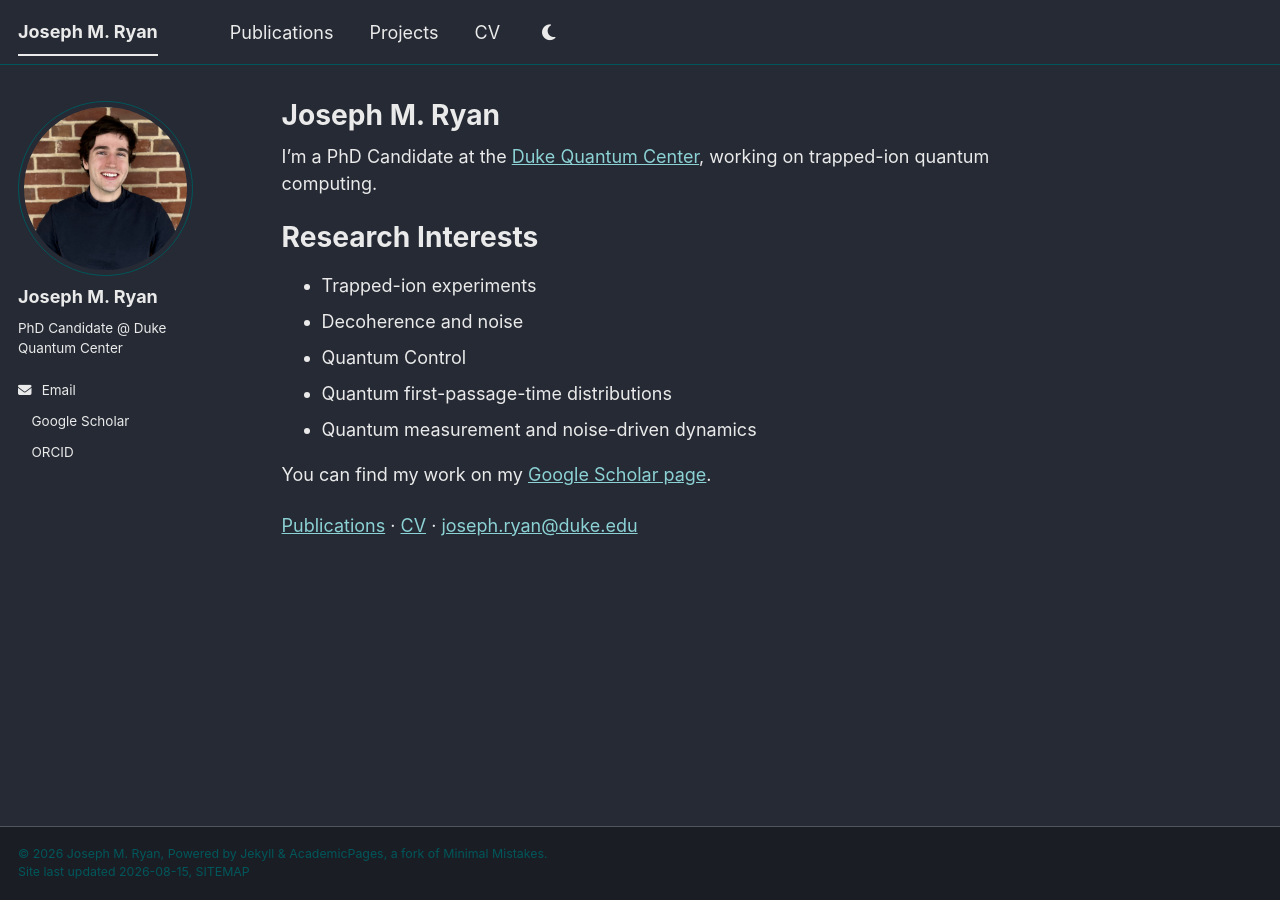
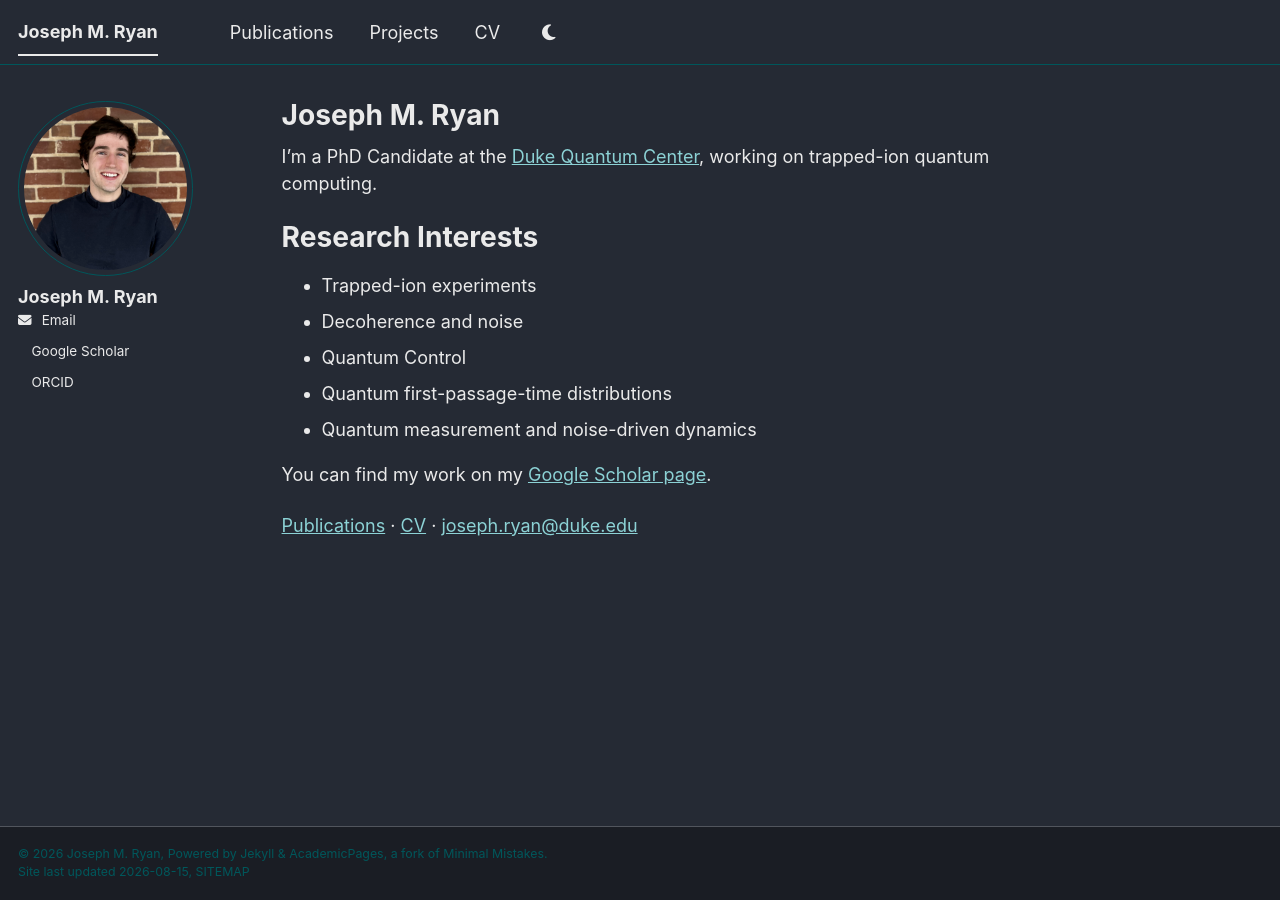
Before and after one commit to joseph-ryan-quantum/joseph-ryan-quantum.github.io, a Jekyll site: the page built from _pages/about.md, in a window 1280 px wide. Built offline with Jekyll 4.4.1, drawn with Linux system fonts in a browser that asks for light colours; a style sheet for code colours, icons or effects is not loaded.

Commit message:
Remove redundant bio line from sidebar

```diff
--- a/_config.yml
+++ b/_config.yml
@@ -27,7 +27,7 @@ author:
   avatar           : "profile.png"
   name             : "Joseph M. Ryan"
   pronouns         : # example: "she/her"
-  bio              : "PhD Candidate @ Duke Quantum Center"
+  bio              : # PhD Candidate @ Duke Quantum Center
   location         : # Durham, NC
   employer         : # Duke Quantum Center
   uri              : # URL
```
